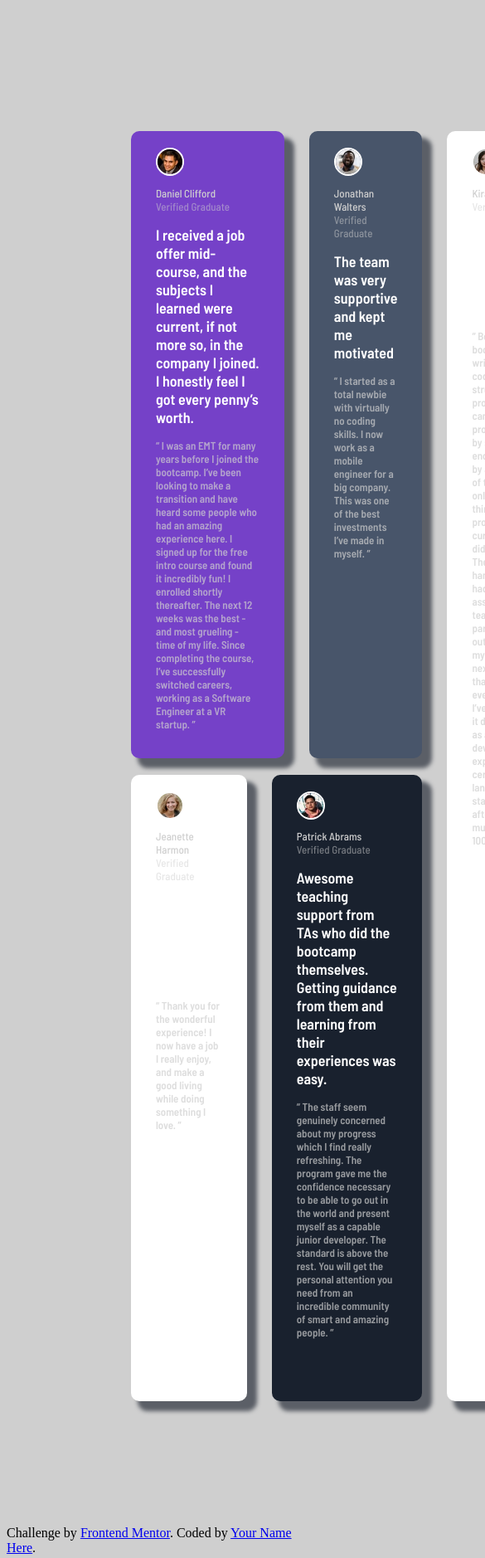
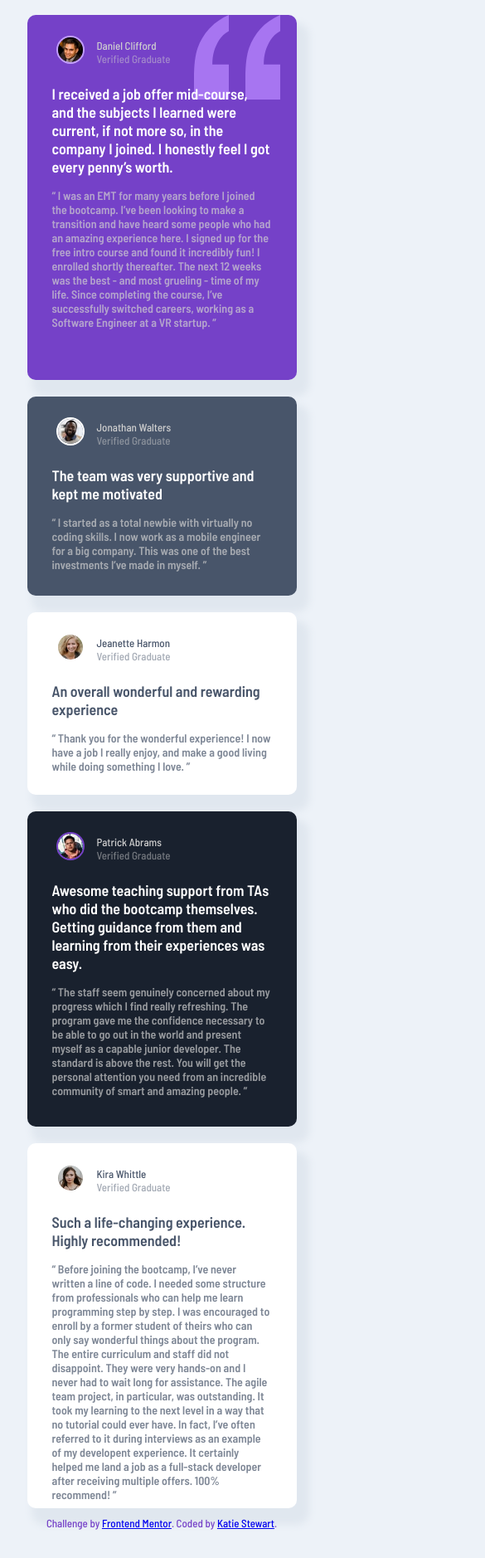
Before and after one commit to katie-stewart/testimonials-grid-section-main, a website: page index.html in a window 390 px wide. Shown: the top 1878 px of the page at 83% size, 585 px wide, since content can reach past the window. After the commit the page ends 1852 px from the top, so only its background shows below. Drawn offline with Linux system fonts and the light colour scheme.

Commit message:
This FrontEndMentor challenge incorporated lots of CSS grid.

```diff
--- a/index.html
+++ b/index.html
@@ -9,10 +9,11 @@
 <body>
 <div class="testimonials">
   <div class="testimonial-1">
+    <div class="photo-name">
     <img src="images/image-daniel.jpg" alt="image of daniel">
   <h1>Daniel Clifford
   <span>Verified Graduate</span></h1>
-
+</div>
 <h2>I received a job offer mid-course, and the subjects I learned were current, if not more so,
   in the company I joined. I honestly feel I got every penny’s worth.</h2>
 
@@ -23,22 +24,24 @@
   the course, I’ve successfully switched careers, working as a Software Engineer at a VR startup. ”</h3>
 </div>
 <div class="testimonial-2">
+  <div class="photo-name">
   <img src="images/image-jonathan.jpg" alt="image of jonathan">
   <h1>Jonathan Walters
   <span>Verified Graduate</span></h1>
-
-<h2>The team was very supportive and kept me motivated</h3>
+</div>
+<h2>The team was very supportive and kept me motivated</h2>
 
 <h3>“ I started as a total newbie with virtually no coding skills. I now work as a mobile engineer
   for a big company. This was one of the best investments I’ve made in myself. ”</h3>
 </div>
 
 <div class="testimonial-3">
+  <div class="photo-name">
   <img src="images/image-kira.jpg" alt="image of kira">
   <h1>Kira Whittle
   <span>Verified Graduate</span></h1>
-
-<h2>Such a life-changing experience. Highly recommended!</h3>
+</div>
+<h2>Such a life-changing experience. Highly recommended!</h2>
 
 <h3>“ Before joining the bootcamp, I’ve never written a line of code. I needed some structure from
   professionals who can help me learn programming step by step. I was encouraged to enroll by a former
@@ -51,20 +54,22 @@
 </div>
 
 <div class="testimonial-4">
+  <div class="photo-name">
   <img src="images/image-jeanette.jpg" alt="image of jeanette">
 <h1>Jeanette Harmon
 <span>Verified Graduate</span></h1>
-
+</div>
 <h2>An overall wonderful and rewarding experience</h2>
 
 <h3>“ Thank you for the wonderful experience! I now have a job I really enjoy, and make a good living
   while doing something I love. ”</h3>
 </div>
 <div class="testimonial-5">
-  <img src="images/image-patrick.jpg" alt="image of patrick">
+  <div class="photo-name">
+    <img src="images/image-patrick.jpg" alt="image of patrick">
 <h1>Patrick Abrams
 <span>Verified Graduate</span></h1>
-
+</div>
   <h2>Awesome teaching support from TAs who did the bootcamp themselves. Getting guidance from them and
   learning from their experiences was easy.</h2>
 
@@ -76,7 +81,7 @@
 </div>
   <div class="attribution">
     Challenge by <a href="https://www.frontendmentor.io?ref=challenge" target="_blank">Frontend Mentor</a>.
-    Coded by <a href="#">Your Name Here</a>.
+    Coded by <a href="#">Katie Stewart</a>.
   </div>
 </body>
 </html>
--- a/style.css
+++ b/style.css
@@ -1,47 +1,43 @@
 body {
-    background-color: hsl(0, 0%, 81%);
+    background-color: #edf2f8;
 }
+
 .testimonials {
     display: grid;
     grid-template-columns: repeat(4, 1fr);
     grid-template-rows: repeat(2, 1fr);
-    grid-row-gap: 20px;
-    grid-column-gap: 30px;
+    gap: 20px 30px;
     padding: 150px;
 }
 
-.testimonial-1,
-.testimonial-2,
-.testimonial-3,
-.testimonial-4,
-.testimonial-5 {
+.testimonials>* {
     padding-top: 20px;
     padding-bottom: 20px;
     padding-left: 30px;
     padding-right: 30px;
     border-radius: 10px;
-    box-shadow: 10px 10px 5px 2px hsl(220, 6%, 38%);
+    box-shadow: 10px 15px 10px 5px #e0e7ef;
 }
+
 .testimonial-1 {
     background-color: hsl(263, 55%, 52%);
     grid-column: span 2;
-
+    background-image: url(images/bg-pattern-quotation.svg);
+    background-repeat: no-repeat;
+    background-position: top right 80px;
 }
 
 .testimonial-2 {
     background-color: hsl(217, 19%, 35%);
-
 }
 
 .testimonial-3 {
     background-color: hsl(0, 0%, 100%);
     grid-row: span 2;
-
 }
 
 .testimonial-4 {
     background-color: hsl(0, 0%, 100%);
-
 }
 
 .testimonial-5 {
@@ -49,13 +45,29 @@ body {
     grid-column: span 2;
 }
 
+.photo-name {
+    display: flex;
+    flex-direction: row;
+}
+
 img {
     border-radius: 50%;
-    max-width: 30px;
+    margin: 5px;
+    width: 30px;
+    height: 30px;
     border: 2px solid white;
 }
 
+.testimonial-1 img {
+    border-color: hsl(263, 90%, 80%)
+}
+
+.testimonial-5 img {
+    border-color: hsl(263, 55%, 52%)
+}
+
 h1 {
+    margin-left: 10px;
     font-family: 'Barlow Semi Condensed', sans-serif;
     font-size: 13px;
     font-weight: 500;
@@ -67,12 +79,35 @@ span {
     display: block;
 }
 
+.testimonial-3 h1 {
+    color: hsl(217, 19%, 35%)
+}
+
+.testimonial-3 h2 {
+    color: hsl(217, 19%, 35%);
+}
+
+.testimonial-3 h3 {
+    color: hsl(217, 19%, 35%);
+}
+
+.testimonial-4 h1 {
+    color: hsl(217, 19%, 35%)
+}
+
+.testimonial-4 h2 {
+    color: hsl(217, 19%, 35%);
+}
+
+.testimonial-4 h3 {
+    color: hsl(217, 19%, 35%);
+}
+
 h2 {
     font-family: 'Barlow Semi Condensed', sans-serif;
     font-size: 18px;
     font-weight: 600;
     color: hsl(0, 0%, 100%);
-
 }
 
 h3 {
@@ -82,3 +117,36 @@ h3 {
     color: hsl(0, 0%, 81%);
     opacity: 70%;
 }
+
+@media (max-width: 768px) {
+    .testimonials {
+        display: grid;
+        grid-template-columns: 325px;
+        grid-template-rows: 440px 240px 220px 380px 440px;
+        padding: 10px;
+        gap: 20px;
+        justify-content: center;
+    }
+    .testimonial-1 {
+        background-position: top right 20px;
+        grid-column: span 1;
+    }
+    .testimonial-3 {
+        order: 5;
+        grid-row: span 1;
+    }
+    .testimonial-5 {
+        grid-column: span 1;
+    }
+    h3 {
+        font-size: 14px;
+    }
+}
+
+.attribution {
+    font-family: 'Barlow Semi Condensed', sans-serif;
+    font-size: 13px;
+    font-weight: 500;
+    color: hsl(263, 55%, 52%);
+    text-align: center;
+}
```
